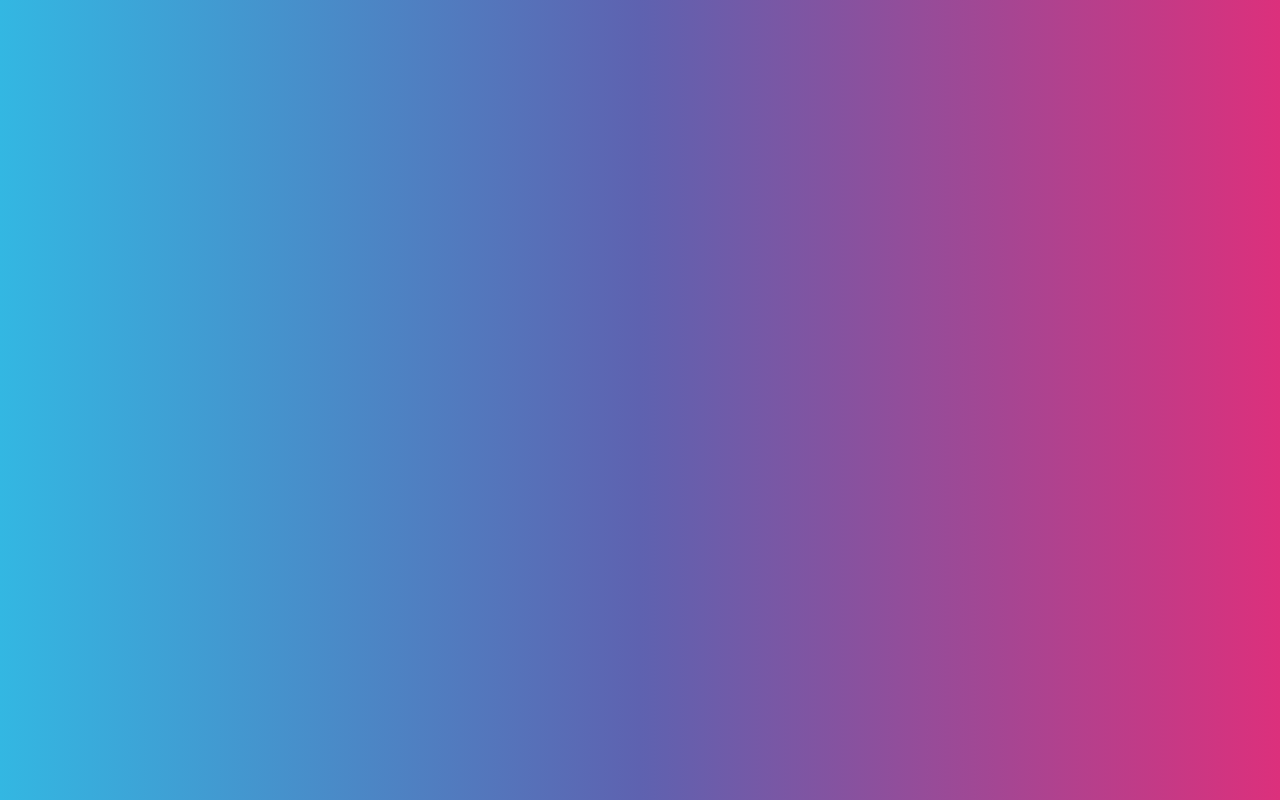
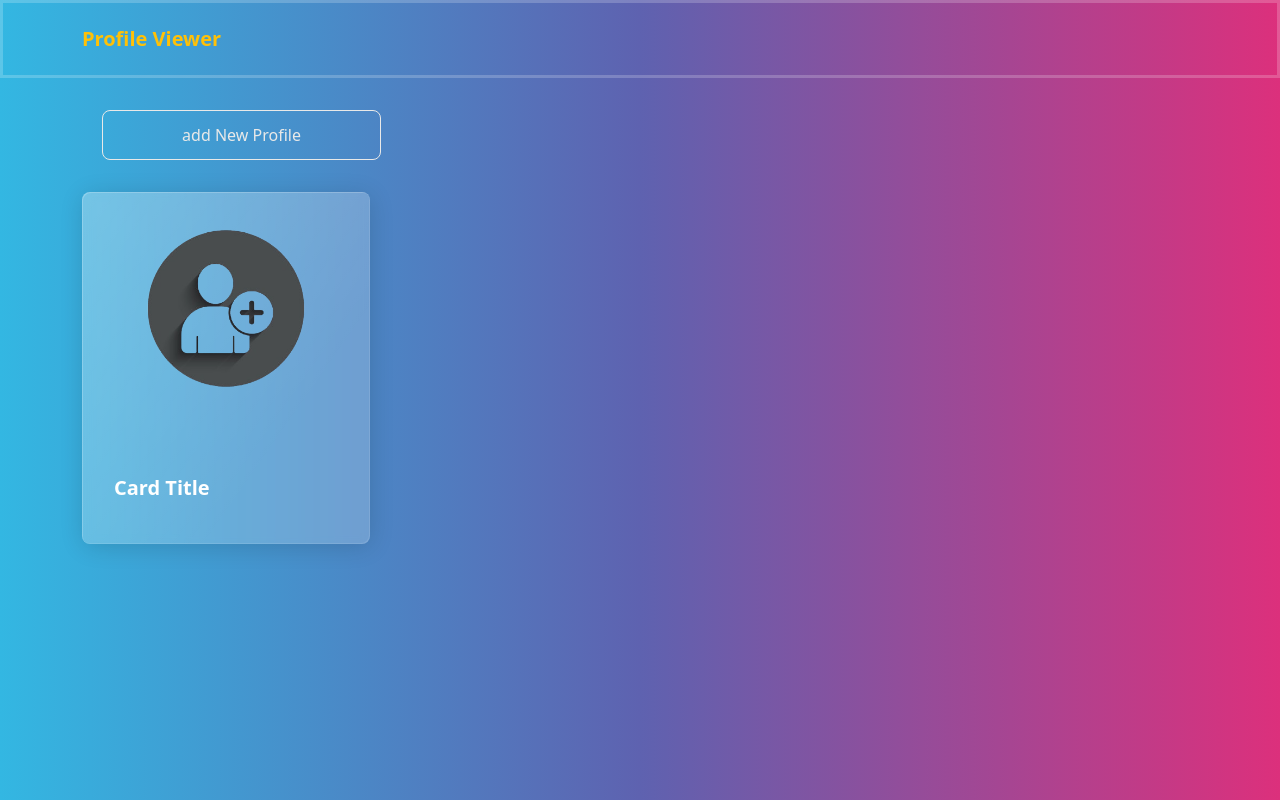
Before and after one commit to Naajiya/profleRedux, a React (Vite) app: page / in a window 1280 px wide. Built offline with nearby package versions, Linux system fonts and the light colour scheme.

Commit message:
design going

```diff
--- a/src/App.jsx
+++ b/src/App.jsx
@@ -1,11 +1,29 @@
 import { useState } from 'react'
 import './App.css'
+import { Col, Container, Row } from 'react-bootstrap'
+import Cards from './components/Cards'
+import Header from './components/Header'
+import Button from 'react-bootstrap/Button';
+
+
+
 
 function App() {
 
   return (
     <>
-      <h4></h4>
+    <Header/>
+      <Container>
+        <Row>
+          <Row>
+          <Button className='w-25 m-3' variant="outline-light">add New Profile</Button>
+
+          </Row>
+          <Col>
+          <Cards/>
+          </Col>
+        </Row>
+      </Container>
     </>
   )
 }
--- /dev/null
+++ b/src/components/Cards.jsx
@@ -0,0 +1,24 @@
+import React from 'react'
+import Button from 'react-bootstrap/Button';
+import Card from 'react-bootstrap/Card';
+import CardAvatar from '../assets/addss.png'
+
+
+function Cards() {
+  return (
+   <>
+    <Card className='mb-5' style={{ width: '18rem' }}>
+      <Card.Img variant="top" src={CardAvatar} />
+      <Card.Body>
+        <Card.Title>Card Title</Card.Title>
+        <Card.Text>
+
+        </Card.Text>
+        {/* <Button variant="primary">Go somewhere</Button> */}
+      </Card.Body>
+    </Card>
+   </>
+  )
+}
+
+export default Cards
--- /dev/null
+++ b/src/components/Header.jsx
@@ -0,0 +1,22 @@
+import React from 'react'
+import Container from 'react-bootstrap/Container';
+import Navbar from 'react-bootstrap/Navbar';
+
+
+
+function Header() {
+  return (
+   <>
+    <Navbar className="bg-body-primary border border-3">
+        <Container>
+          <Navbar.Brand href="#home" className='fw-bold text-warning'>
+
+           Profile Viewer
+          </Navbar.Brand>
+        </Container>
+      </Navbar>
+   </>
+  )
+}
+
+export default Header
```
Also changed, not shown: src/assets/addss.png (added).
